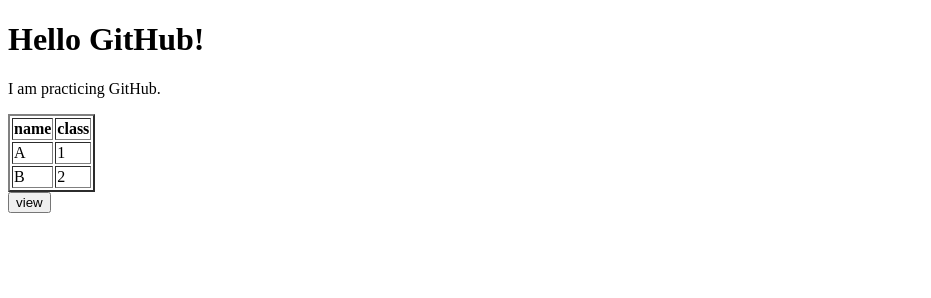
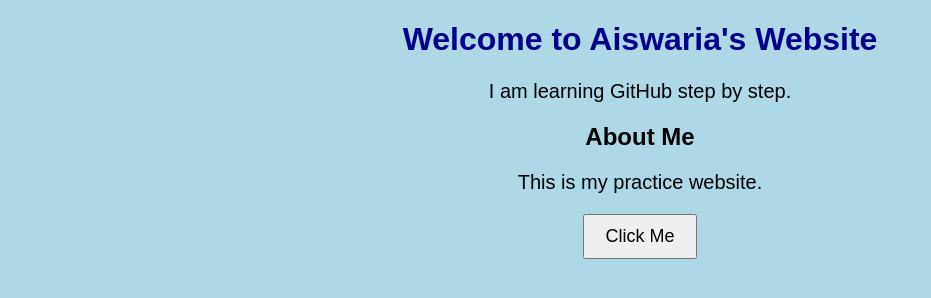
Before and after one commit to aiswariasuresh/github-practice, a plain HTML site: page index.html in a window 1280 px wide. Shown: the whole page, without its empty margins (0-931 px from the left). Drawn offline with Linux system fonts and the light colour scheme.

Commit message:
Update index.html

```diff
--- a/index.html
+++ b/index.html
@@ -1,29 +1,41 @@
 <!DOCTYPE html>
 <html>
 <head>
-    <title>My First Website</title>
+    <title>My GitHub Practice</title>
+
+    <style>
+        body {
+            background-color: lightblue;
+            text-align: center;
+            font-family: Arial, sans-serif;
+        }
+
+        h1 {
+            color: darkblue;
+        }
+
+        p {
+            font-size: 20px;
+        }
+
+        button {
+            padding: 10px 20px;
+            font-size: 18px;
+        }
+    </style>
 </head>
-<body >
 
-    <h1>Hello GitHub!</h1>
-    <p>I am practicing GitHub.</p>
-    <table  border ="2"  cols="2" rows="3">
-        <tr>
-            <th> name</th>
-            <th> class</th>
-        </tr>
-    <tr>
-        <td>A</td>
-    <td>1</td>
-    </tr>
-        <tr>
-            <td>B</td>
-            <td>2</td>
-        </tr>
-    </table>
+<body>
 
-    <button>view
-    </button>
+    <h1>Welcome to Aiswaria's Website</h1>
+
+    <p>I am learning GitHub step by step.</p>
+
+    <h2>About Me</h2>
+
+    <p>This is my practice website.</p>
+
+    <button>Click Me</button>
 
 </body>
 </html>
```
